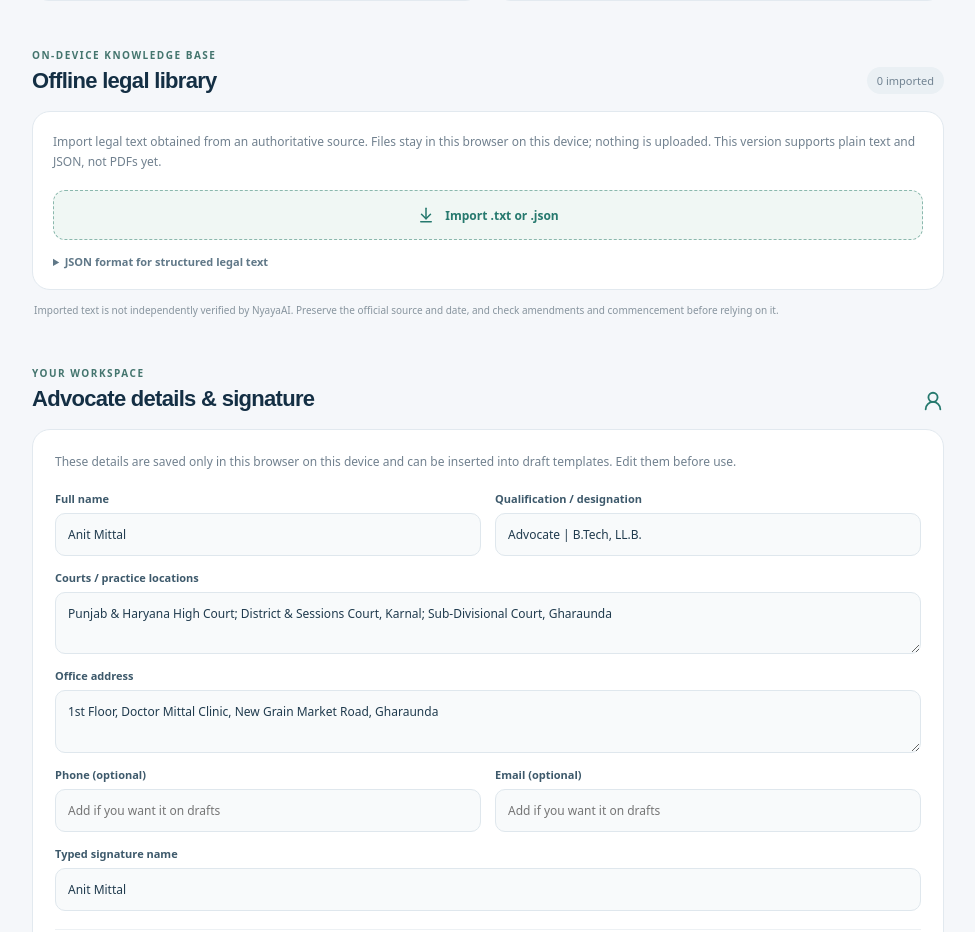
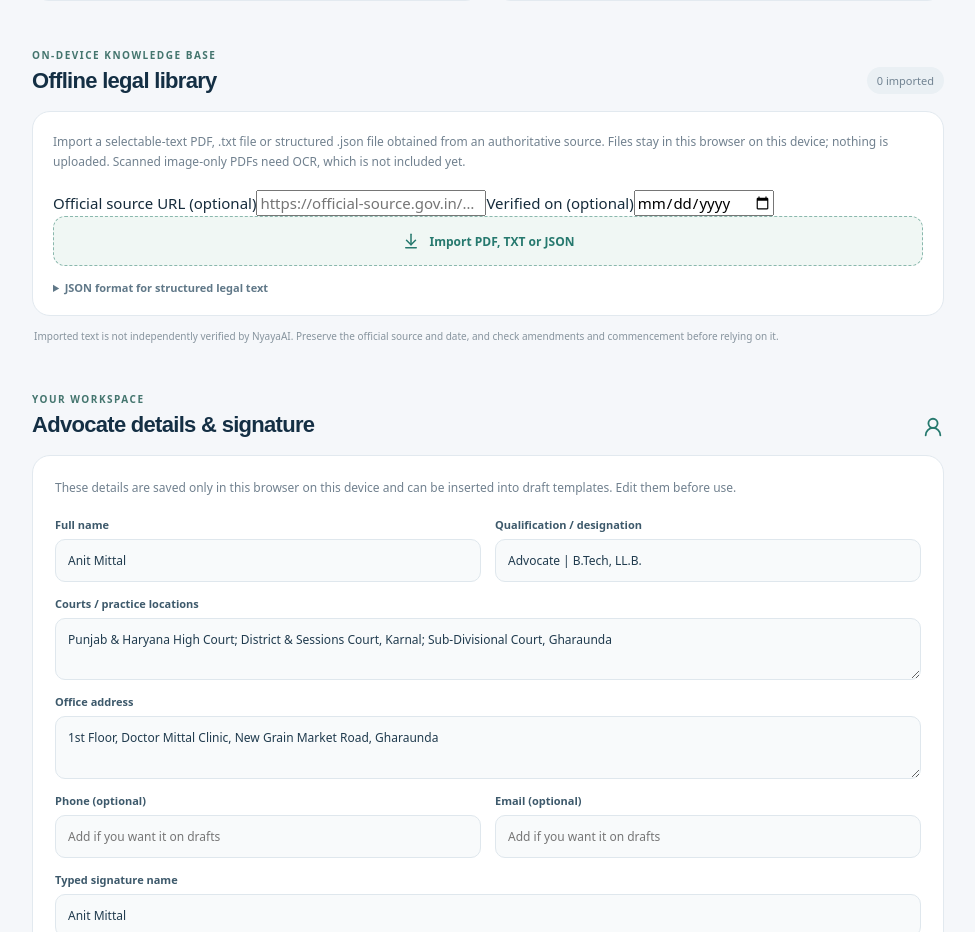
Before and after one commit to advocate4u/NyayaAI, a React (Vite) app: page / in a window 1280 px wide. Shown: the part 1460-2392 px from the top of the page, without its empty margins (152-1127 px from the left). Built offline with nearby package versions, Linux system fonts and the light colour scheme.

Commit message:
feat: add offline PDF import and source metadata fields

```diff
--- a/src/OfflineLibrary.tsx
+++ b/src/OfflineLibrary.tsx
@@ -8,6 +8,8 @@ export default function OfflineLibrary({ query }: Props) {
   const [documents, setDocuments] = useState<OfflineLegalDocument[]>([]);
   const [message, setMessage] = useState('');
   const [busy, setBusy] = useState(false);
+  const [sourceUrl, setSourceUrl] = useState('');
+  const [sourceDate, setSourceDate] = useState('');
   const matches = useMemo(() => searchOfflineDocuments(documents, query), [documents, query]);
   const visibleDocuments = useMemo(() => query.trim() ? documents.filter((document) => matches.some((match) => match.document.id === document.id)) : documents, [documents, matches, query]);
 
@@ -22,7 +24,7 @@ export default function OfflineLibrary({ query }: Props) {
     setBusy(true);
     setMessage('');
     try {
-      const parsed = await parseLegalFile(file);
+      const parsed = await parseLegalFile(file, { sourceUrl, sourceDate });
       for (const document of parsed) await saveOfflineDocument(document);
       setDocuments(await listOfflineDocuments());
       setMessage(`Imported ${parsed.length} document${parsed.length === 1 ? '' : 's'} to this device.`);
@@ -50,11 +52,15 @@ export default function OfflineLibrary({ query }: Props) {
         <span className="result-count">{documents.length} imported</span>
       </div>
       <div className="library-card">
-        <p className="profile-intro">Import legal text obtained from an authoritative source. Files stay in this browser on this device; nothing is uploaded. This version supports plain text and JSON, not PDFs yet.</p>
+        <p className="profile-intro">Import a selectable-text PDF, .txt file or structured .json file obtained from an authoritative source. Files stay in this browser on this device; nothing is uploaded. Scanned image-only PDFs need OCR, which is not included yet.</p>
+        <div className="import-metadata">
+          <label>Official source URL (optional)<input type="url" value={sourceUrl} onChange={(event) => setSourceUrl(event.target.value)} placeholder="https://official-source.gov.in/…" /></label>
+          <label>Verified on (optional)<input type="date" value={sourceDate} onChange={(event) => setSourceDate(event.target.value)} /></label>
+        </div>
         <label className="file-picker">
           <ArrowDownToLine size={18} />
-          <span>{busy ? 'Importing document…' : 'Import .txt or .json'}</span>
-          <input type="file" accept=".txt,.json,text/plain,application/json" disabled={busy} onChange={(event) => { void importFile(event.target.files?.[0]); event.currentTarget.value = ''; }} />
+          <span>{busy ? 'Importing document…' : 'Import PDF, TXT or JSON'}</span>
+          <input type="file" accept=".pdf,.txt,.json,application/pdf,text/plain,application/json" disabled={busy} onChange={(event) => { void importFile(event.target.files?.[0]); event.currentTarget.value = ''; }} />
         </label>
         <details className="json-help">
           <summary>JSON format for structured legal text</summary>
```
